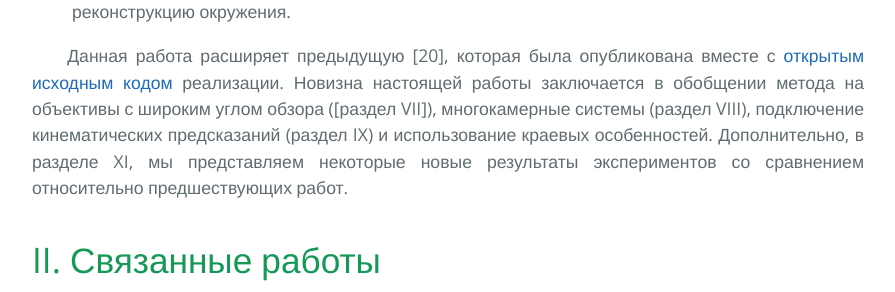
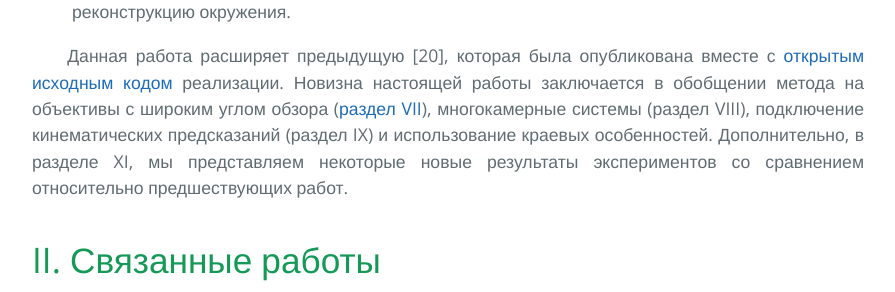
Before and after one commit to i-v-s/slam, a Jekyll site: the page built from svo2.md, in a window 1280 px wide and 900 px high, scrolled down 2955 px. Shown: the part 190-482 px from the top of the window, without its empty margins (192-1087 px from the left). Built offline with Jekyll 4.4.1, drawn with Linux system fonts in a browser that asks for light colours; our own code applies the rules of GitHub Pages for plain Markdown files; formulas are drawn with MathJax 3; part of the change alters nothing that is shown.

Commit message:
Updated svo2.md

```diff
--- a/svo2.md
+++ b/svo2.md
@@ -117,7 +117,7 @@ the UZH Forschungskredit, and the SNSF-ERC Starting Grant.
 
 Данная работа расширяет предыдущую [20], которая была
 опубликована вместе с [открытым исходным кодом](http://github.com/uzh-rpg/rpg_svo) реализации. Новизна настоящей работы
-заключается в обобщении метода на объективы с широким углом обзора ([раздел VII]),
+заключается в обобщении метода на объективы с широким углом обзора ([раздел VII](#vii-Использование-камер-с-широким-углом-обзора "Использование камер с широким углом обзора")),
 многокамерные системы (раздел VIII), подключение кинематических
 предсказаний (раздел IX) и использование краевых особенностей.
 Дополнительно, в разделе XI,
```
